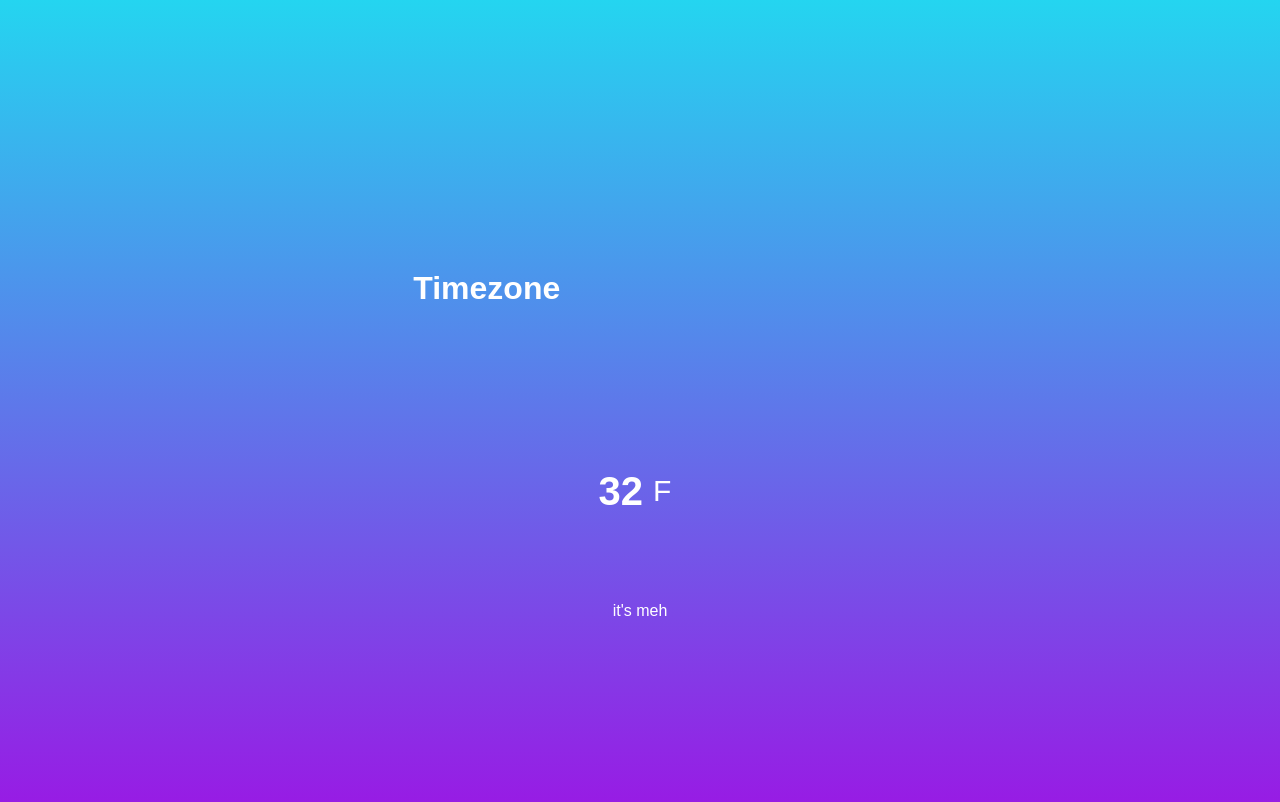
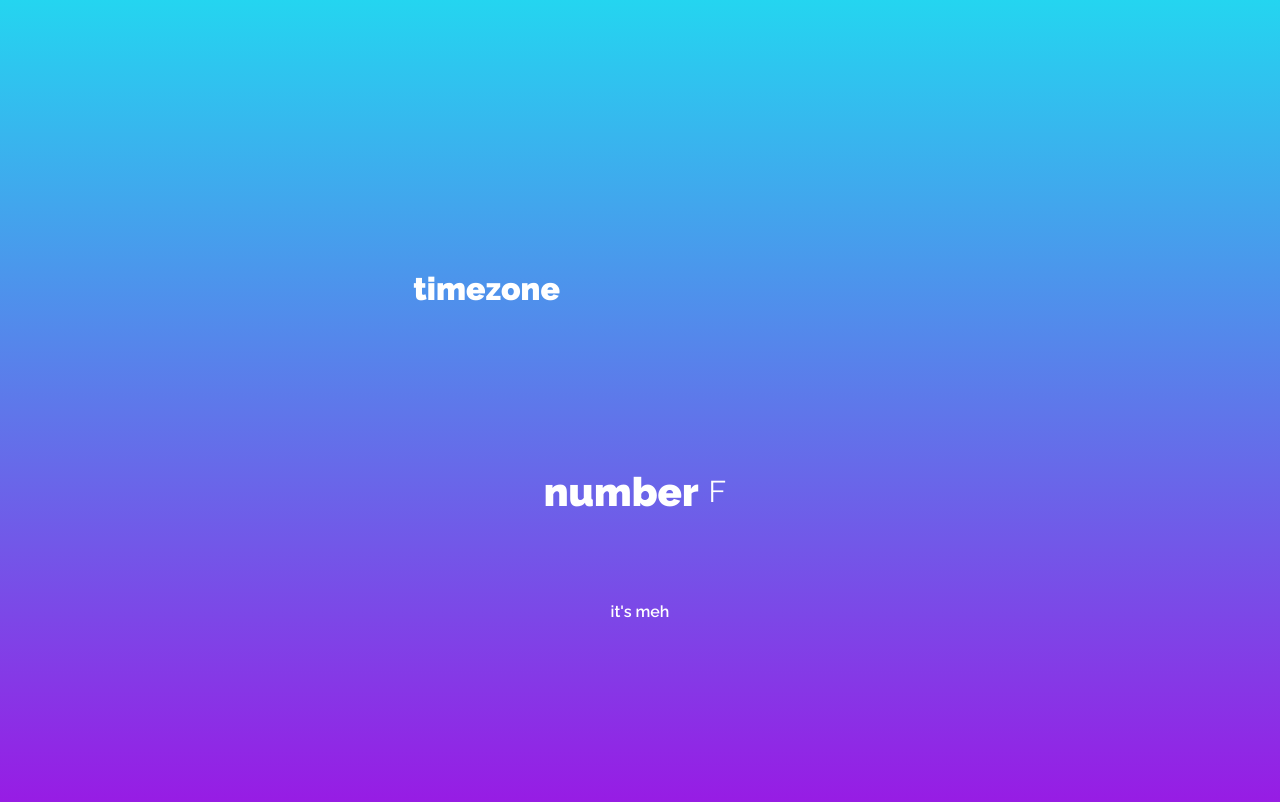
Before and after one commit to gabrielwebb/local-weather, a plain HTML site: page index.html in a window 1280 px wide. Drawn offline with Linux system fonts and the light colour scheme.

Commit message:
changed color and added font

```diff
--- a/index.html
+++ b/index.html
@@ -5,16 +5,16 @@
     <meta name="viewport" content="width=device-width, initial-scale=1.0" />
     <meta http-equiv="X-UA-Compatible" content="ie=edge" />
     <link rel="stylesheet" href="style.css" />
-    <title>weather</title>
+    <title>your weather</title>
   </head>
   <body>
     <div class="location">
-      <h1 class="location-timezone">Timezone</h1>
+      <h1 class="location-timezone">timezone</h1>
       <canvas class="icon" width="128" height="128"></canvas>
     </div>
     <div class="temperature">
       <div class="degree-section">
-        <h2 class="temperature-degree">32</h2>
+        <h2 class="temperature-degree">number</h2>
         <span>F</span>
       </div>
 
--- a/style.scss
+++ b/style.scss
@@ -1,3 +1,8 @@
+@import url('https://fonts.googleapis.com/css?family=Raleway:400,600,900');
+
+
+
+
 body {
     height: 100vh;
     display: flex;
@@ -5,7 +10,8 @@ body {
     flex-direction: column;
     align-items: center;
     background: linear-gradient(rgb(36, 213, 240), rgb(153, 25, 228));
-    font-family: sans-serif;
+    font-family: Raleway, sans-serif;
+    font-weight: 600;
     color: #ffffff;
 }
 
```
Also changed, not shown: style.css, 1 other file.
